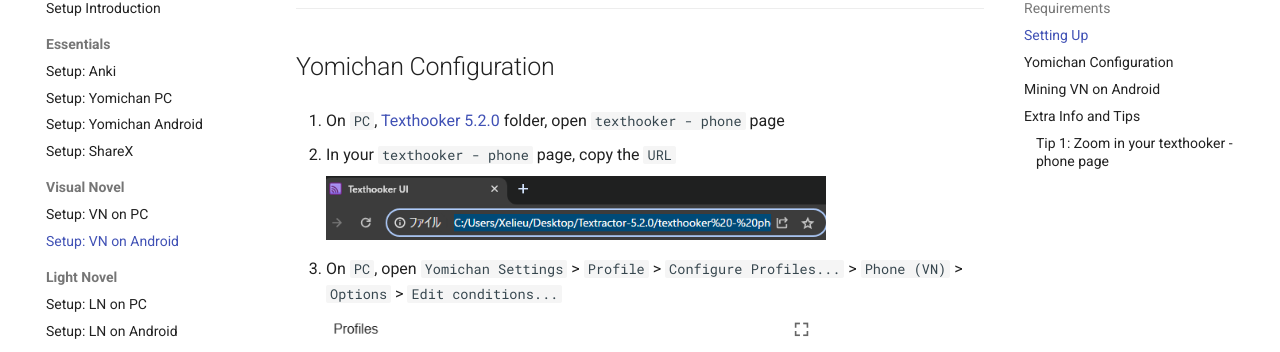
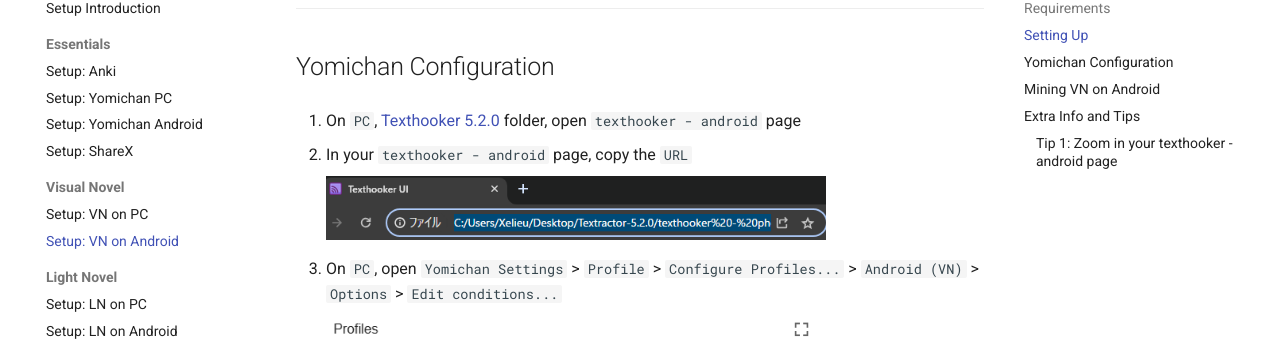
Before and after one commit to Xelieu/xelieu.github.io, an MkDocs documentation site: the page built from docs/jp-lazy-guide/setupVnOnAndroid.md, in a window 1280 px wide and 900 px high, scrolled down 2877 px. Shown: the part 148-500 px from the top of the window. Built offline with MkDocs 1.6.1 and Material for MkDocs 9.7.7, drawn with Linux system fonts in a browser that asks for light colours; some of the changed text lies outside the part shown.

Commit message:
$updated yomichan

```diff
--- a/docs/jp-lazy-guide/setupVnOnAndroid.md
+++ b/docs/jp-lazy-guide/setupVnOnAndroid.md
@@ -25,7 +25,7 @@
 ## Setting Up
 
 1. In your `PC`, open your `Steam Settings` > `Controller` > `Desktop Configuration`
-    - You must have your `Steam Link` opened in your phone
+    - You must have your `Steam Link` opened in your android
 
     ![Steam Settings](../img/steam-settings.png){height=250 width=500}
 
@@ -37,7 +37,7 @@
 
     ![Steam Link Settings](../img/steam-link-settings.png){height=500 width=1000}
 
-4. Use `Steam link` > `shake your phone`(if icon is not there) > open the `top left icon` > `Touch Controller` ENABLED > `Layout Controls` > add your macros wherever, erase controller buttons as you won't need them
+4. Use `Steam link` > `shake your android`(if icon is not there) > open the `top left icon` > `Touch Controller` ENABLED > `Layout Controls` > add your macros wherever, erase controller buttons as you won't need them
 
     ![Steam Link Macros](../img/steam-link-macros.png){height=500 width=1000}
 
@@ -55,13 +55,13 @@
 
 ## Yomichan Configuration
 
-1. On `PC`, [Texthooker 5.2.0](https://drive.google.com/drive/folders/1oHdD3DL8BqAxEEvUoSK-ow8snK6_Qn6y?usp=sharing) folder, open `texthooker - phone` page
+1. On `PC`, [Texthooker 5.2.0](https://drive.google.com/drive/folders/1oHdD3DL8BqAxEEvUoSK-ow8snK6_Qn6y?usp=sharing) folder, open `texthooker - android` page
 
-2. In your `texthooker - phone` page, copy the `URL`
+2. In your `texthooker - android` page, copy the `URL`
 
     ![Texthooker URL](../img/texthooker-url.png){height=250 width=500}
 
-3. On `PC`, open `Yomichan Settings` > `Profile` > `Configure Profiles...` > `Phone (VN)` > `Options` > `Edit conditions...`
+3. On `PC`, open `Yomichan Settings` > `Profile` > `Configure Profiles...` > `Android (VN)` > `Options` > `Edit conditions...`
 
     ![Yomichan Profile Option](../img/yomichan-profile-option.png){height=250 width=500}
 
@@ -103,8 +103,8 @@
 
 ## Extra Info and Tips
 
-#### Tip 1: Zoom in your `texthooker - phone` page
+#### Tip 1: Zoom in your `texthooker - android` page
 
-??? tip "Zoom in your texthooker - phone page <small>(click here)</small>"
+??? tip "Zoom in your texthooker - android page <small>(click here)</small>"
 
-    - If its not big enough for you, on your `PC` > `texthooker - phone` page, Zoom in with `Ctrl + Mouse Scroll Wheel` to the `%` that you like
+    - If its not big enough for you, on your `PC` > `texthooker - android` page, Zoom in with `Ctrl + Mouse Scroll Wheel` to the `%` that you like
--- a/mkdocs.yml
+++ b/mkdocs.yml
@@ -5,7 +5,7 @@
 nav:
   - Home:
     - Introduction: 'jp-lazy-guide/index.md'
-    - Changelog (2023-07-17): 'jp-lazy-guide/changelog.md'
+    - Changelog (2023-07-18): 'jp-lazy-guide/changelog.md'
     - About: 'jp-lazy-guide/about.md'
     - Credits: 'jp-lazy-guide/credits.md'
   - Setup:
```
Also changed, not shown: docs/jp-lazy-guide/changelog.md (+9 -0 lines), docs/jp-lazy-guide/setupLnOnAndroid.md (+4 -4 lines), docs/jp-lazy-guide/setupYomichanOnAndroid.md (+7 -7 lines), docs/jp-lazy-guide/setupYomichanOnPC.md (+4 -4 lines), docs/img/yomichan-profile-android.png (renamed from docs/img/yomichan-profile-phone.png).
